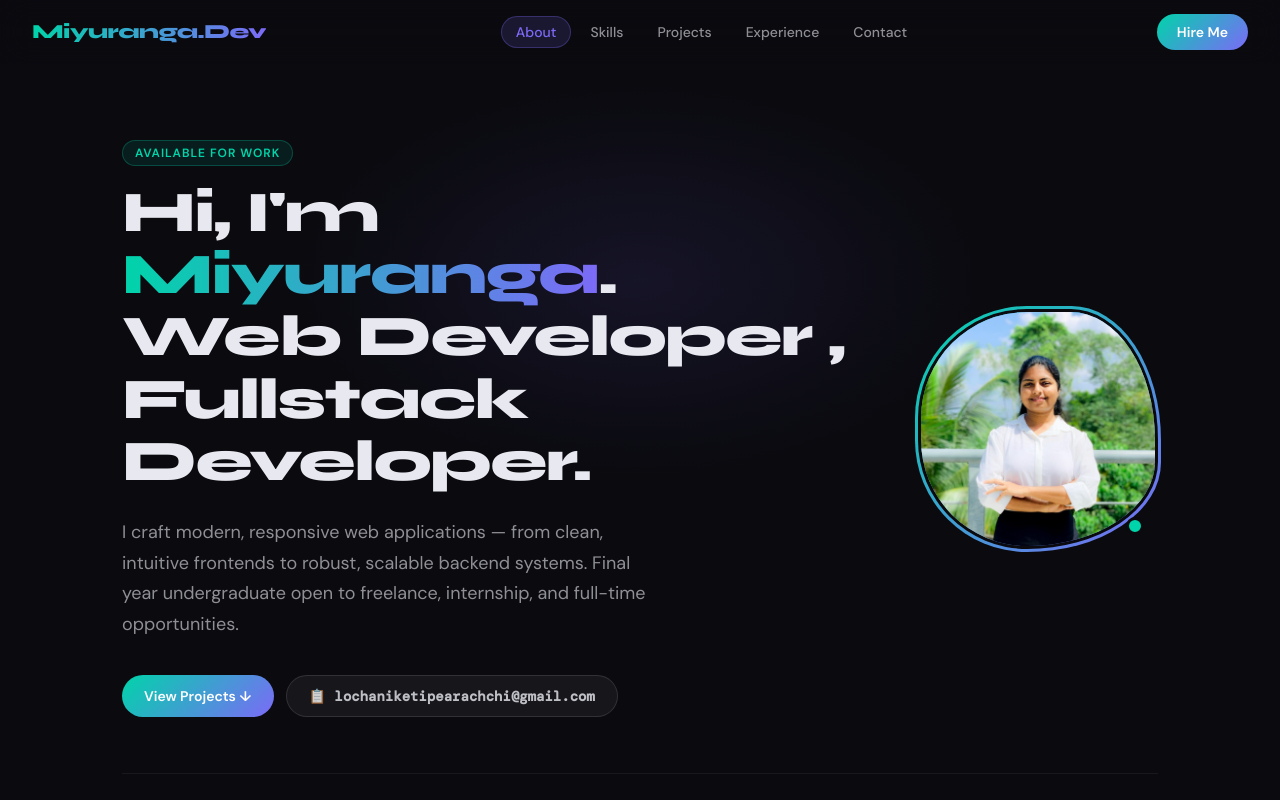
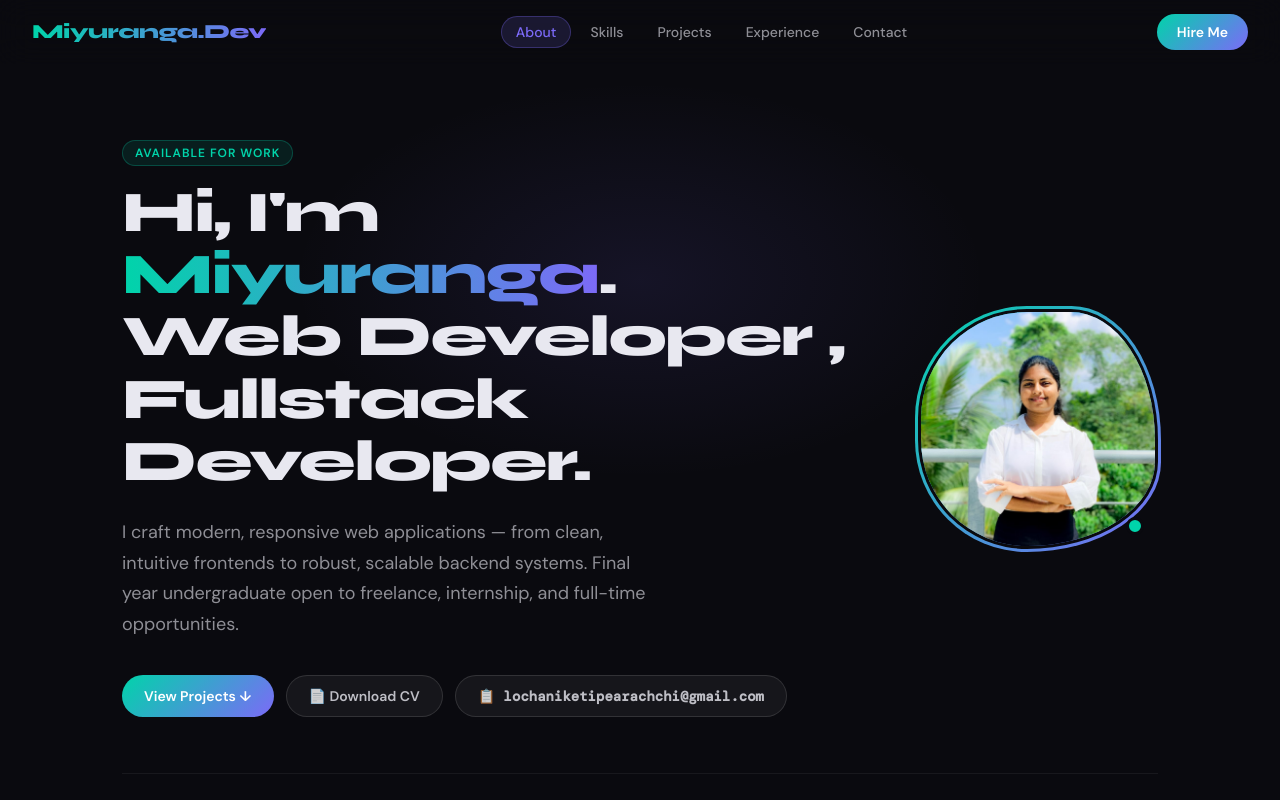
Before and after one commit to lochani1221/my-portfolio, a React (Vite) app: page / in a window 1280 px wide. Shown: the top 800 px of the page. Built offline with nearby package versions, Linux system fonts and the light colour scheme.

Commit message:
add CV download button

```diff
--- a/src/components/Hero.jsx
+++ b/src/components/Hero.jsx
@@ -140,6 +140,35 @@ export default function Hero() {
               View Projects ↓
             </button>
 
+             <a href="/CV.pdf"
+  download="Miyuranga_CV.pdf"
+  style={{
+    padding: "11px 22px",
+    borderRadius: 99,
+    fontWeight: 600,
+    fontSize: 14,
+    cursor: "pointer",
+    border: "1px solid rgba(255,255,255,0.12)",
+    background: "rgba(255,255,255,0.05)",
+    color: "rgba(232,232,240,0.8)",
+    fontFamily: "'DM Sans', sans-serif",
+    transition: "all 0.2s",
+    textDecoration: "none",
+    display: "inline-flex",
+    alignItems: "center",
+    gap: 8,
+  }}
+  onMouseEnter={(e) =>
+    (e.currentTarget.style.background = "rgba(255,255,255,0.09)")
+  }
+  onMouseLeave={(e) =>
+    (e.currentTarget.style.background = "rgba(255,255,255,0.05)")
+  }
+>
+  📄 Download CV
+</a>
+
+
             <button
               onClick={copyEmail}
               style={{
```
Also changed, not shown: 1 other file (tests, documents, lock files or other folders).
